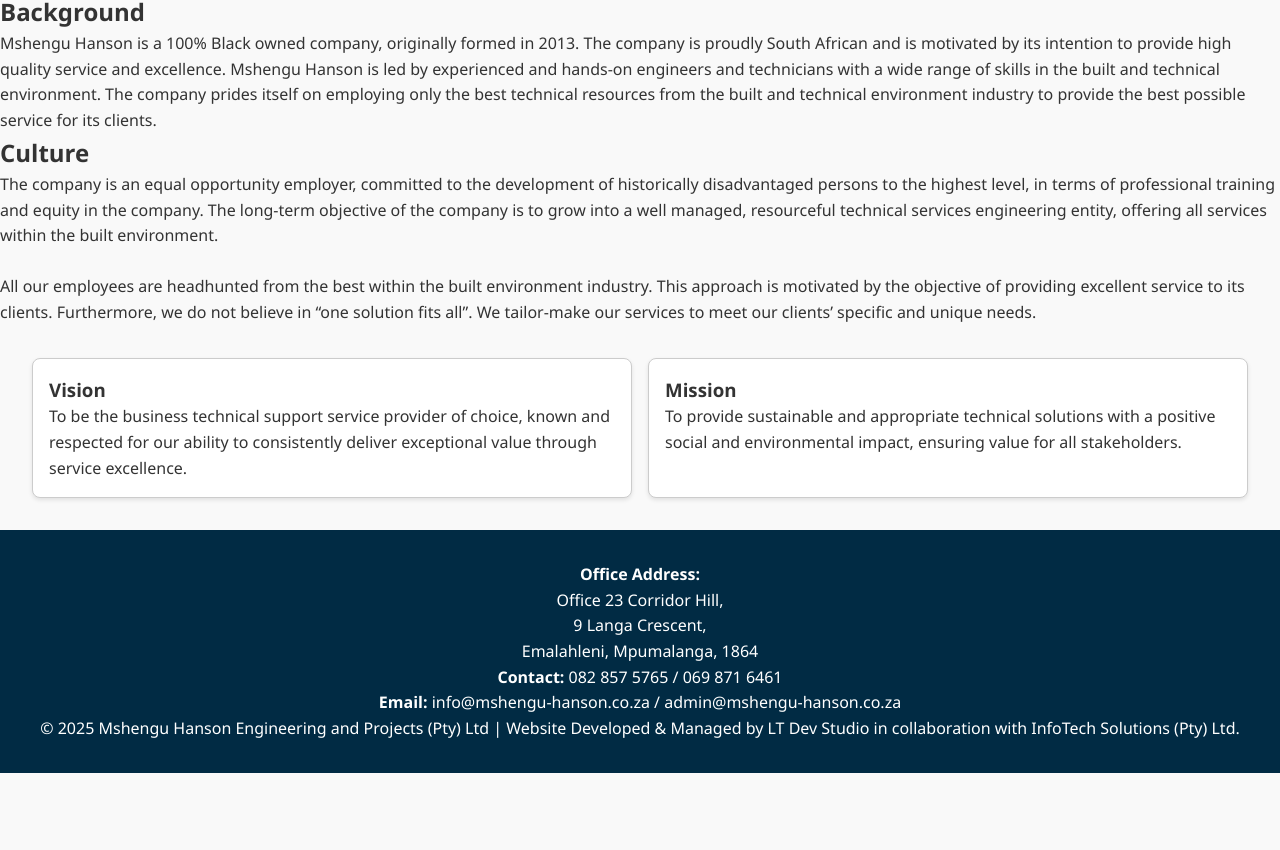
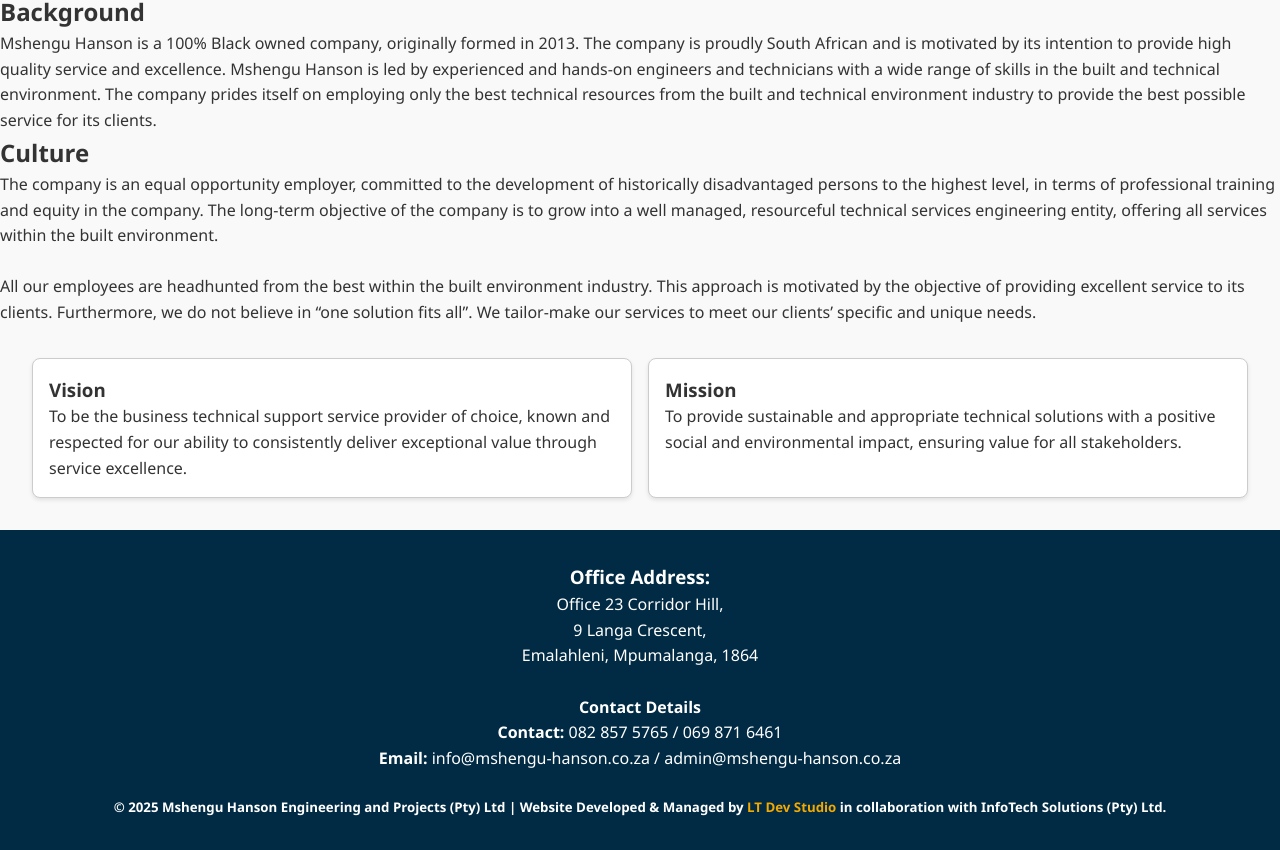
Before and after one commit to tawheeda/mshenguhanson, a plain HTML site: page about.html in a window 1280 px wide. Shown: the part 132-982 px from the top of the page. Before the commit the page ends 905 px from the top, so only its background shows below. Drawn offline with Linux system fonts and the light colour scheme.

Commit message:
Update about.html

```diff
--- a/about.html
+++ b/about.html
@@ -25,7 +25,7 @@
   <main>
     <h1>About Us</h1>
 
-    <section>
+    <section class="card">
       <h2>Background</h2>
       <p>
         Mshengu Hanson is a 100% Black owned company, originally formed
@@ -39,7 +39,7 @@
       </p>
     </section>
 
-    <section>
+    <section class="card">
       <h2>Culture</h2>
       <p>
         The company is an equal opportunity employer, committed to the
@@ -70,19 +70,21 @@
 
   <footer>
     <p>
-      <strong>Office Address:</strong><br>
+      <h3>Office Address:</h3>
       Office 23 Corridor Hill,<br>
       9 Langa Crescent,<br>
       Emalahleni, Mpumalanga, 1864
     </p>
+    <br>
     <p>
+    <strong>Contact Details</strong><br>
       <strong>Contact:</strong> 082 857 5765 / 069 871 6461<br>
       <strong>Email:</strong> info@mshengu-hanson.co.za / admin@mshengu-hanson.co.za
-    </p>
-    <p class="copyright">
+    </p><br>
+    <p class="copyright"> <h5>
       &copy; 2025 Mshengu Hanson Engineering and Projects (Pty) Ltd | Website Developed & Managed by
-      <a href="https://tawheeda.github.io/tawheedaa" style="color: #ffffff; text-decoration: none;">LT Dev Studio</a>
-      in collaboration with InfoTech Solutions (Pty) Ltd.
+      <a href="https://tawheeda.github.io/tawheedaa" style="color: #F2A900; text-decoration: none;">LT Dev Studio</a>
+      in collaboration with InfoTech Solutions (Pty) Ltd.</h5>
     </p>
   </footer>
 
```
